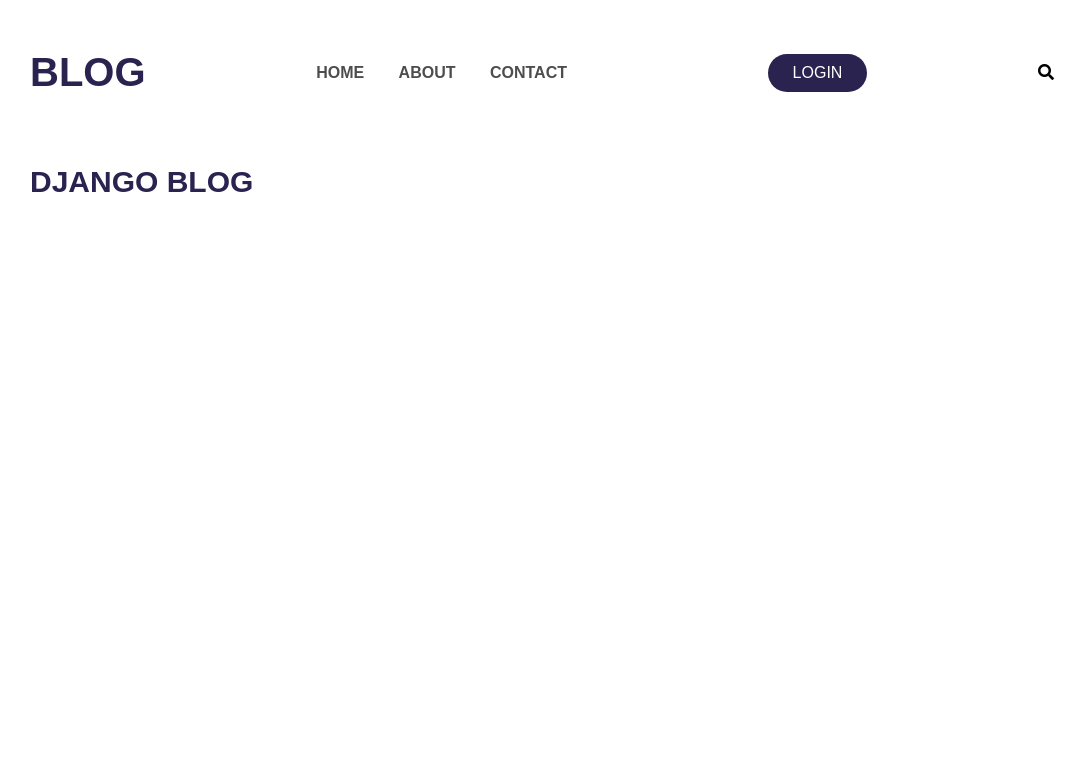
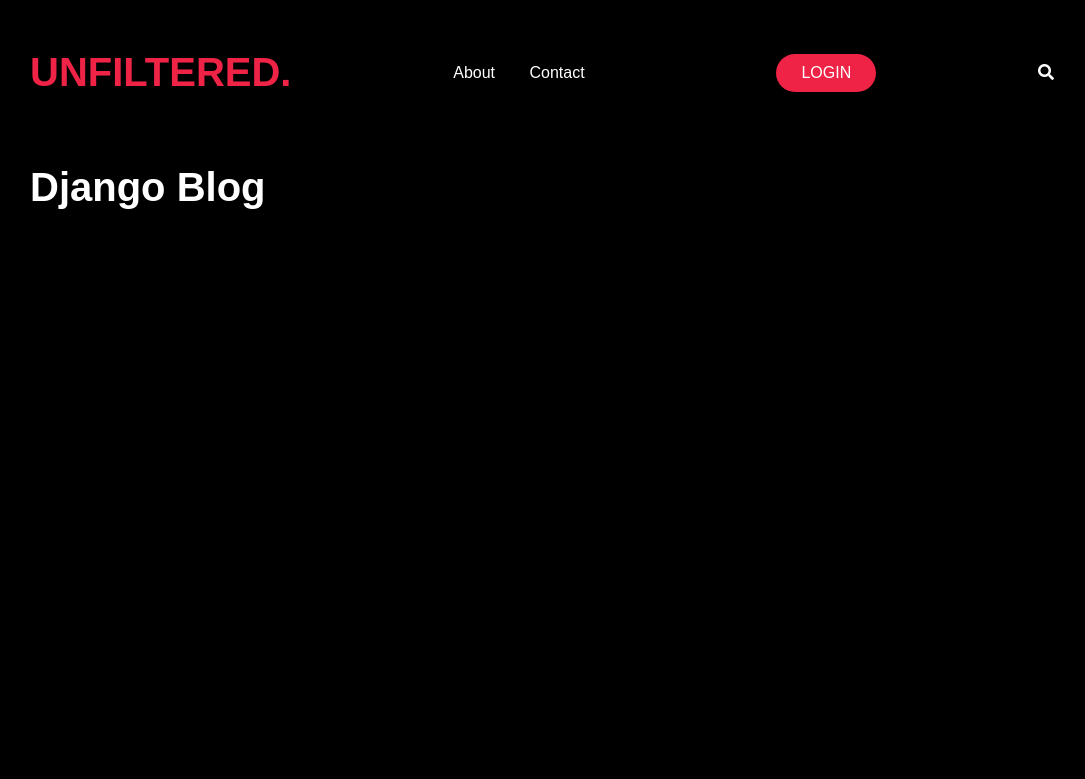
Before and after one commit to TakudzwaPNyamukuva/my-first-blog, a Django app: page / in a window 1280 px wide. Shown: the top 779 px of the page, without its empty margins (98-1183 px from the left). Run offline with Django 3.2, Linux system fonts and the light colour scheme; data that the repository does not hold is empty; some libraries are stand-ins or nearby versions.

Commit message:
updated some css folder

```diff
--- a/blog/static/css/blog.css
+++ b/blog/static/blog.css
@@ -5,6 +5,7 @@
 }
 
 body {
+	background: #000;
 	font-family: Arial, Helvetica, sans-serif;
 	font-size: 16px;
 	color: #000;
@@ -19,15 +20,28 @@
 }
 h1 {
 	font-size: 30px;
+	font-weight: 700;
+}
+h2 {
+	font-weight: 500;
 }
 h1,
 h2,
 p {
 	margin: 20px 0;
 }
-h1 a,
+
+p {
+	color: #fff;
+	font-weight: 100;
+}
+
+h1 a {
+	color: #fff;
+	font-size: 40px;
+}
 h2 a {
-	color: #2a2350;
+	color: #ee2346;
 }
 .container {
 	width: 80%;
@@ -37,7 +51,10 @@
 .logo {
 	font-size: 40px;
 	font-weight: 700;
-	color: #2a2350;
+	color: #ee2346;
+}
+.logo:hover {
+	opacity: 0.9;
 }
 
 .nav-bar {
@@ -46,7 +63,7 @@
 	justify-content: space-between;
 	align-items: center;
 	padding: 30px 0;
-	border-bottom: rgb(12, 12, 12) 1px;
+	/* border-bottom: #ee2346 1px; */
 }
 
 .main-nav li {
@@ -56,27 +73,31 @@
 }
 
 .main-nav a {
-	color: #4d4d4d;
+	color: #fff;
 	font-size: 16px;
-	font-weight: 600;
+	font-weight: 400;
 }
 
 .main-nav a:hover {
-	color: #2a2350;
+	color: #075384;
 }
 
 .nav-menu a {
-	color: #000;
+	color: #fff;
+}
+
+.nav-menu a:hover {
+	color: #075384;
 }
 
 .login-btn {
 	color: #fff;
-	background: #2a2350;
+	background: #ee2346;
 	padding: 10px 25px;
 	border-radius: 50px;
 }
 
 .login-btn:hover {
 	opacity: 0.9;
-	color: #000;
+	color: #fff;
 }
--- a/blog/templates/blog/post_list.html
+++ b/blog/templates/blog/post_list.html
@@ -1,32 +1,36 @@
 {% load static %}
 <html>
 	<head>
-		<title>Django blog</title>
-		<!-- <link
-			rel="stylesheet"
-			href="https://stackpath.bootstrapcdn.com/bootstrap/4.4.1/css/bootstrap.min.css"
-		/> -->
+		<title>Django Blog</title>
 		<link
 			rel="stylesheet"
 			href="https://cdnjs.cloudflare.com/ajax/libs/font-awesome/5.13.0/css/all.min.css"
 			integrity="sha256-h20CPZ0QyXlBuAw7A+KluUYx/3pK+c7lYEpqLTlxjYQ="
 			crossorigin="anonymous"
 		/>
-		<link rel="stylesheet" href="{% static 'css/blog.css' %}" />
+		<!-- <link
+			rel="stylesheet"
+			href="//maxcdn.bootstrapcdn.com/bootstrap/3.2.0/css/bootstrap.min.css"
+		/>
+		<link
+			rel="stylesheet"
+			href="//maxcdn.bootstrapcdn.com/bootstrap/3.2.0/css/bootstrap-theme.min.css"
+		/> -->
+		<link rel="stylesheet" href="{% static 'blog.css' %}" />
 	</head>
 	<body>
+		<div class="container">
 			<nav>
-			<div class="container nav-bar">
+				<div class="nav-bar">
 					<a href="#">
 						<p class="logo">
-						<strong>BLOG</strong>
+							<strong>UNFILTERED.</strong>
 						</p>
 					</a>
 
 					<ul class="main-nav">
-					<li><a href="#">HOME</a></li>
-					<li><a href="#">ABOUT</a></li>
-					<li><a href="#">CONTACT</a></li>
+						<li><a href="#">About</a></li>
+						<li><a href="#">Contact</a></li>
 					</ul>
 
 					<a class="login-btn" href="">LOGIN</a>
@@ -38,12 +42,12 @@
 					</ul>
 				</div>
 			</nav>
-		<div class="container">
+
 			<div>
-				<h1><a href="/">DJANGO BLOG</a></h1>
+				<h1><a href="/">Django Blog</a></h1>
 			</div>
 			{% for post in posts %}
-			<div>
+			<div class="posts">
 				<p>published: {{ post.published_date }}</p>
 				<h2><a href="">{{ post.title }}</a></h2>
 				<p>{{ post.text|linebreaksbr }}</p>
```
Lines whose indentation alone changed are shown as unchanged.
